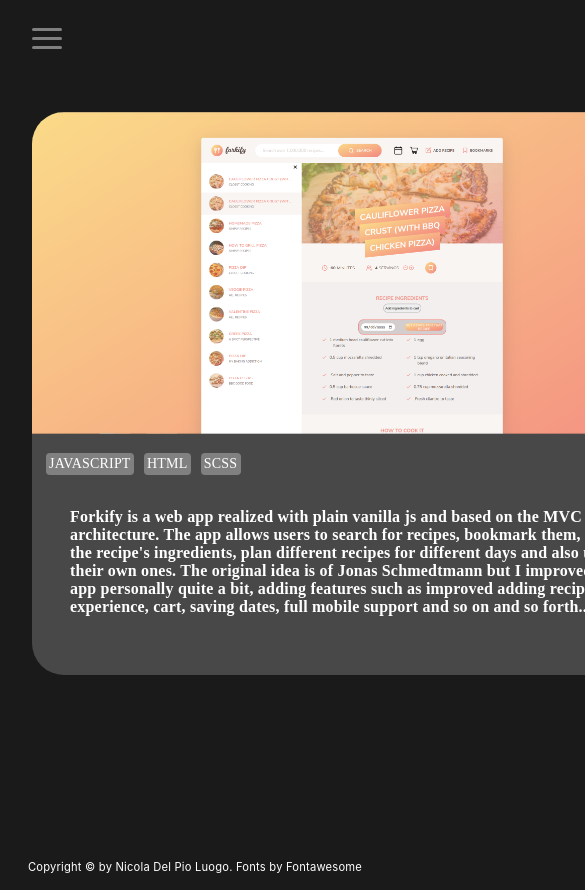
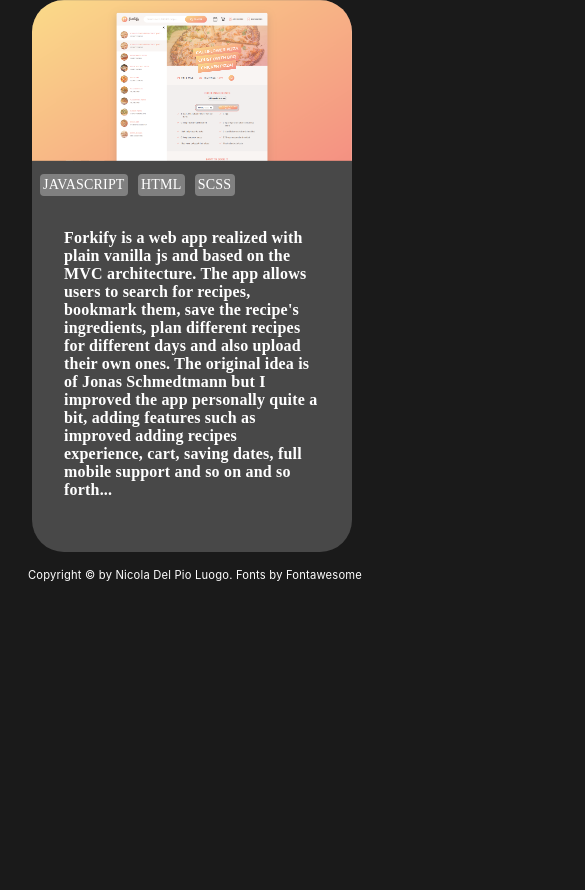
Before and after one commit to LinkShake/ts-portfolio, a React (Create React App) app: page /projects in a window 390 px wide. Shown: the top 890 px of the page, 585 px wide, since content can reach past the window. After the commit the page ends 844 px from the top, so only its background shows below. Built offline with nearby package versions, Linux system fonts and the light colour scheme; a web font is replaced by a local one.

Commit message:
fixing project cards CSS issues

```diff
--- a/package.json
+++ b/package.json
@@ -4,8 +4,8 @@
   "private": true,
   "dependencies": {
     "@chakra-ui/react": "^2.3.5",
-    "@emotion/react": "^11.10.4",
-    "@emotion/styled": "^11.10.4",
+    "@emotion/react": "^11",
+    "@emotion/styled": "^11",
     "@testing-library/jest-dom": "^5.16.5",
     "@testing-library/react": "^13.4.0",
     "@testing-library/user-event": "^13.5.0",
@@ -13,7 +13,7 @@
     "@types/node": "^16.11.60",
     "@types/react": "^18.0.21",
     "@types/react-dom": "^18.0.6",
-    "framer-motion": "^6.5.1",
+    "framer-motion": "^6",
     "react": "^18.2.0",
     "react-dom": "^18.2.0",
     "react-router-dom": "6",
--- a/src/components/pages/projects/ProjectCard.tsx
+++ b/src/components/pages/projects/ProjectCard.tsx
@@ -1,7 +1,7 @@
 import "../../../style/ProjectsSkillsPage.css";
 import { Badge, Box, Image } from "@chakra-ui/react";
 import forkify from "../../../images/forkify.png";
-import { useContext, useState } from "react";
+import { useContext, useEffect, useState } from "react";
 import { FontFamily } from "../../../contexts/FontFamily";
 import { ProjectProps } from "../../../interfaces/ProjectsProps";
 import { useMediaQuery } from "../../../hooks/useMediaQuery";
@@ -28,33 +28,65 @@
   const fontFamily = useContext(FontFamily);
   const [isReferenceVisible, setIsReferenceVisible] = useState(false);
   const queryWidth = useMediaQuery();
+  const [boxWidth, setBoxWidth] = useState("40rem");
+  const [maxHeight, setMaxHeight] = useState<string>("40rem");
+
+  useEffect(() => {
+    const log = () => {
+      const width = window.innerWidth;
+      if (width <= 768) {
+        setBoxWidth("30rem");
+      } else if (width <= 500) {
+        setBoxWidth("25rem");
+      } else if (width <= 360) {
+        setBoxWidth("20rem");
+      } else if (width <= 300) {
+        setBoxWidth("100vw");
+      }
+    };
+    window.addEventListener("resize", log);
+    return () => window.removeEventListener("resize", log);
+  }, [boxWidth]);
 
   return (
     <>
       <Box
-        minW="40rem"
-        w="40rem"
+        maxH={maxHeight}
+        // minW="40rem"
+        w="fit-content"
+        maxW="40rem"
+        minW="20rem"
+        flexWrap="wrap"
         borderWidth="1px"
         borderRadius="lg"
         overflow="auto"
+        overflowX="hidden"
         fontFamily={fontFamily}
         className="project-card"
         onPointerEnter={() => {
-          if (queryWidth === "normal") setIsReferenceVisible(true);
+          if (queryWidth === "normal") {
+            setIsReferenceVisible(true);
+            setMaxHeight("none");
+          }
         }}
         onPointerLeave={() => {
-          if (queryWidth === "normal") setIsReferenceVisible(false);
+          if (queryWidth === "normal") {
+            setIsReferenceVisible(false);
+            setMaxHeight("none");
+          }
         }}
       >
         <Image
           src={imgPath()}
           alt={project.projectName}
-          w="40rem"
-          minW="40rem"
+          w="100%"
+          // minW="40rem"
         />
-        <Box p="6">
+        {/* <Box p="6"> */}
         <Box
           display="flex"
+          flexWrap="wrap"
+          width={boxWidth}
           alignItems="baseline"
           gap={"10px"}
           marginLeft="2vw"
@@ -76,6 +108,8 @@
           ))}
         </Box>
         <Box
+          flexWrap="wrap"
+          width={`${+boxWidth - 10}rem`}
           mt="1"
           fontWeight="semibold"
           as="h4"
@@ -86,7 +120,7 @@
           {project.description}
         </Box>
         {isReferenceVisible && (
-            <Box minW="40rem" w="40rem" className="project-links">
+          <Box w={boxWidth} className="project-links">
             {project.githubRepo && (
               <a href={project.githubRepo} target="_blank" rel="noreferrer">
                 Repo &rarr;
@@ -99,7 +133,7 @@
             )}
           </Box>
         )}
-        </Box>
+        {/* </Box> */}
       </Box>
     </>
   );
--- a/src/hooks/useMediaQuery.ts
+++ b/src/hooks/useMediaQuery.ts
@@ -29,7 +29,7 @@
         window.removeEventListener(e, onChangeWidth)
       );
     };
-  });
+  }, [widthSize]);
 
   return widthSize;
 };
--- a/src/routes/ProjectsPage.tsx
+++ b/src/routes/ProjectsPage.tsx
@@ -11,12 +11,12 @@
   });
   return (
     <Fragment>
-      <Menu />
-      <div className="projects-box">
-        {PROJECTS_ARR.map(({ project }) => {
-          return <ProjectCard project={project} key={project.projectName} />;
-        })}
-      </div>
+      {/* <Menu /> */}
+      {/* <div className="projects-box"> */}
+      {PROJECTS_ARR.map(({ project }) => {
+        return <ProjectCard project={project} key={project.projectName} />;
+      })}
+      {/* </div> */}
       <Footer />
     </Fragment>
   );
--- a/src/style/ProjectsSkillsPage.css
+++ b/src/style/ProjectsSkillsPage.css
@@ -25,13 +25,14 @@
 .project-card,
 .skill-card {
   /* padding: 0.5vw; */
-  margin: 2rem;
+  /* margin: 2rem; */
+  margin-left: 2rem;
   flex-wrap: wrap;
   background-color: var(--card-color);
   /* box-shadow: 0 1px 10px 1px gray; */
   border-radius: 2rem;
-  width: 40rem;
-  min-width: 40rem;
+  /* width: 40rem; */
+  /* min-width: 40rem; */
   height: fit-content;
   overflow: auto;
   transition: 0.2s;
@@ -40,6 +41,13 @@
 .project-card::-webkit-scrollbar,
 .skill-card::-webkit-scrollbar {
   display: none;
+}
+
+@media (max-width: 725px) {
+  .project-card,
+  .skill-card {
+    width: 50vw !important;
+  }
 }
 
 @media (min-width: 350px) {
```
Also changed, not shown: 1 other file (tests, documents, lock files or other folders). Lines whose indentation alone changed are shown as unchanged.
